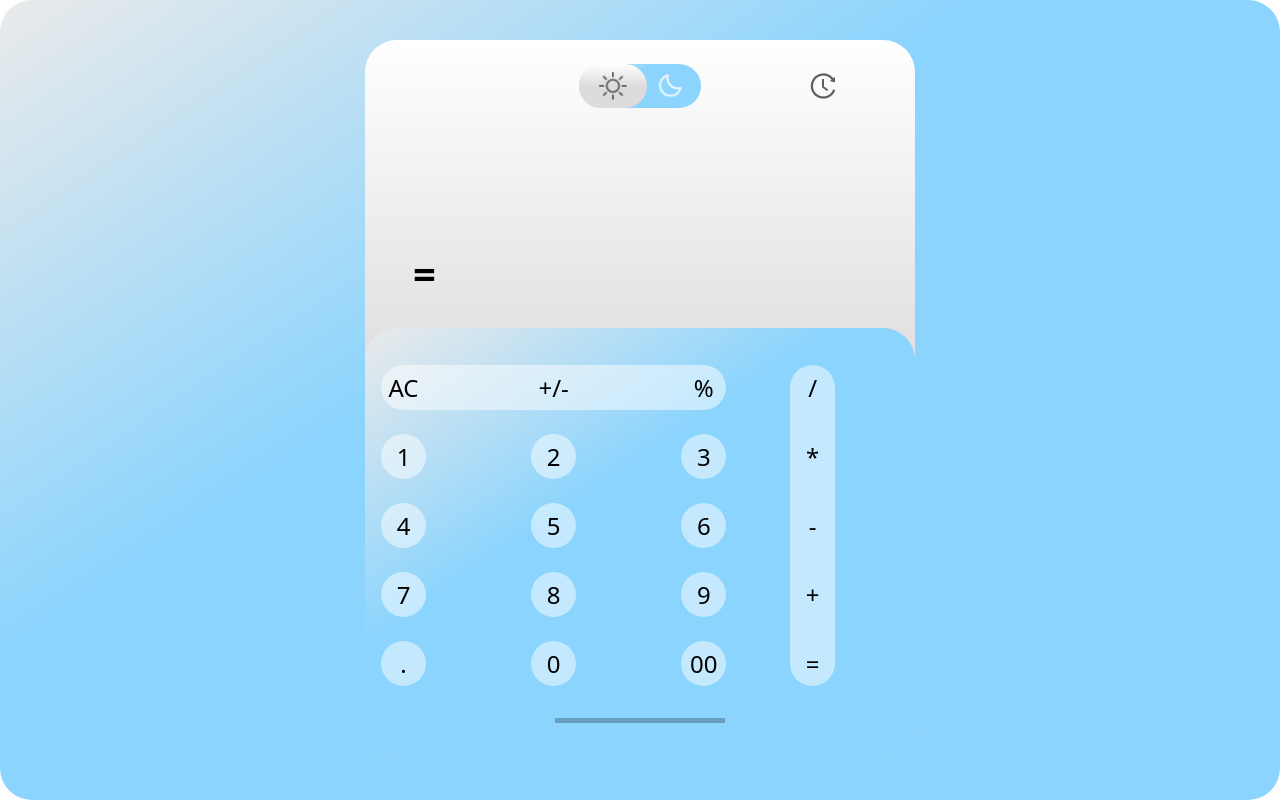
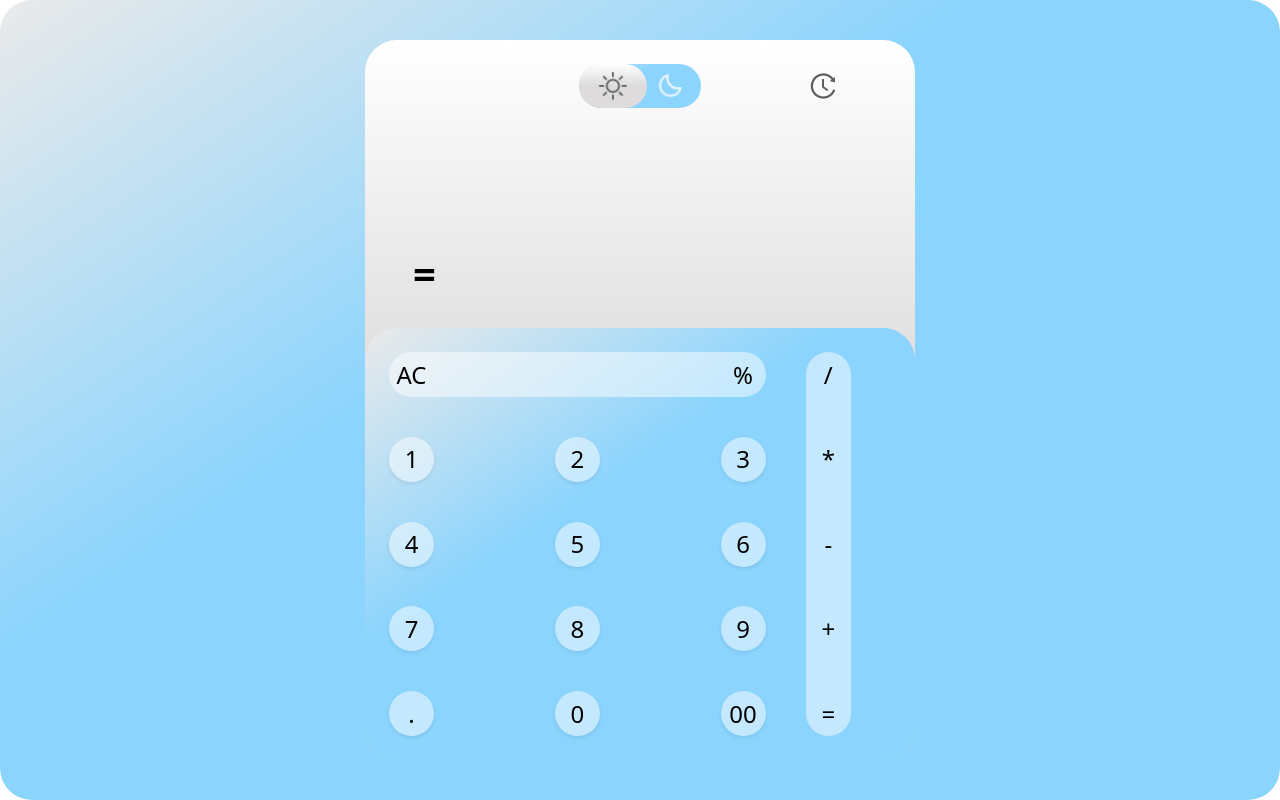
Before and after one commit to fevziatanoglu/Angular-Calculator-App, an Angular app: page / in a window 1280 px wide. Built offline with nearby package versions, Linux system fonts and the light colour scheme.

Commit message:
Grid Update

```diff
--- a/src/app/app.component.html
+++ b/src/app/app.component.html
@@ -36,7 +36,7 @@
 
       <div class="d-flex flex-column px-5">
         <div class="d-flex flex-column">
-             <div class=" text-end fs-2 text-secondary " *ngFor="let last of history">{{last}}</div>
+          <div class=" text-end fs-2 text-secondary " *ngFor="let last of history">{{last}}</div>
         </div>
 
         <div class="d-flex justify-content-between  fw-bolder fs-1">
@@ -52,62 +52,55 @@
     </div>
 
 
-    <div class="d-flex flex-column  buttons-container justify-content-center ">
-      <!-- buttons -->
-      <div class="d-flex flex-row p-3  ">
+    <div class="buttons-container p-4 py-4  bg-danger">
 
-        <!-- numbers div -->
-        <div class="d-flex flex-column  col-8 gap-4  ">
+      <!-- top buttons -->
+      <div class="top-buttons-grid  ">
+        <div class="d-flex justify-content-between   operators-container">
+          <div (click)="deleteAll()" class="button colorless-button">AC</div>
+          <div class="button colorless-button"></div>
+          <div (click)="changeInputByOperator($event)" class="button colorless-button">%</div>
+        </div>
+      </div>
 
-          <div class="operators-container d-flex justify-content-between rounded-5">
-            <button (click)="deleteAll()" class="colorless-button button round-button btn ">AC</button>
-            <button class="colorless-button button round-button btn ">+/-</button>
-            <button (click)="changeInputByOperator($event)" class="colorless-button button round-button btn ">%</button>
-          </div>
+      <!-- right buttons -->
+      <div class="b2 right-buttons-grid d-flex flex-column  align-items-center">
 
+        <div class="h-100 d-flex flex-column justify-content-between operators-container ">
+          <div (click)="changeInputByOperator($event)" class="button colorless-button">/</div>
+          <div (click)="changeInputByOperator($event)" class="button colorless-button">*</div>
+          <div (click)="changeInputByOperator($event)" class="button colorless-button">-</div>
+          <div (click)="changeInputByOperator($event)" class="button colorless-button">+</div>
+          <div (click)="equalButton()" class="button colorless-button">=</div>
+        </div>
+      </div>
 
-          <div class="d-flex justify-content-between">
-            <button (click)="changeInput($event)" class="button round-button btn ">1</button>
-            <button (click)="changeInput($event)" class="button round-button btn ">2</button>
-            <button (click)="changeInput($event)" class="button round-button btn ">3</button>
-          </div>
-          <div class="d-flex justify-content-between">
-            <button (click)="changeInput($event)" class="button round-button btn ">4</button>
-            <button (click)="changeInput($event)" class="button round-button btn ">5</button>
-            <button (click)="changeInput($event)" class="button round-button btn ">6</button>
-          </div>
-          <div class="d-flex justify-content-between">
-            <button (click)="changeInput($event)" class="button round-button btn ">7</button>
-            <button (click)="changeInput($event)" class="button round-button btn ">8</button>
-            <button (click)="changeInput($event)" class="button round-button btn ">9</button>
-          </div>
-          <div class="d-flex justify-content-between">
-            <button (click)="changeInputByOperator($event)" class="button round-button btn ">.</button>
-            <button (click)="changeInput($event)" class="button round-button btn ">0</button>
-            <button (click)="changeInput($event)" class="button round-button btn ">00</button>
-          </div>
+      <!-- middle buttons -->
+      <div class="b3 d-flex justify-content-around justify-content-lg-between">
 
+        <div class="d-flex flex-column justify-content-between">
+          <div (click)="changeInput($event)" class="button round-button shadow-sm">1</div>
+          <div (click)="changeInput($event)" class="button round-button shadow-sm">4</div>
+          <div (click)="changeInput($event)" class="button round-button shadow-sm">7</div>
+          <div (click)="changeInput($event)" class="button round-button shadow-sm">.</div>
         </div>
 
-        <!-- operators div -->
-        <div class=" d-flex flex-column  col-4  gap-4  align-items-center  ">
-          <div class="d-flex flex-column gap-4 rounded-5 operators-container">
-            <button (click)="changeInputByOperator($event)" class="button colorless-button round-button btn ">/</button>
-            <button (click)="changeInputByOperator($event)" class="button colorless-button round-button btn ">*</button>
-            <button (click)="changeInputByOperator($event)" class="button colorless-button round-button btn ">-</button>
-            <button (click)="changeInputByOperator($event)" class="button colorless-button round-button btn ">+</button>
-            <button (click)="equalButton()" class="button colorless-button round-button btn ">=</button>
-          </div>
+        <div class="d-flex flex-column justify-content-between">
+          <div (click)="changeInput($event)" class="button round-button shadow-sm">2</div>
+          <div (click)="changeInput($event)" class="button round-button shadow-sm">5</div>
+          <div (click)="changeInput($event)" class="button round-button shadow-sm">8</div>
+          <div (click)="changeInput($event)" class="button round-button shadow-sm">0</div>
+        </div>
 
+        <div class="d-flex flex-column justify-content-between">
+          <div (click)="changeInput($event)" class="button round-button shadow-sm">3</div>
+          <div (click)="changeInput($event)" class="button round-button shadow-sm">6</div>
+          <div (click)="changeInput($event)" class="button round-button shadow-sm">9</div>
+          <div (click)="changeInput($event)" class="button round-button shadow-sm">00</div>
         </div>
 
 
       </div>
-
-      <div class="d-flex justify-content-center">
-        <hr>
-      </div>
-
 
     </div>
 
--- a/src/app/app.component.scss
+++ b/src/app/app.component.scss
@@ -1,5 +1,3 @@
-
-
 .main-container {
     height: 100vh;
     border-radius: 2rem;
@@ -25,7 +23,28 @@
     height: 60%;
     background: var(--secondary-bg);
     border-radius: 2rem 2rem 2rem 2rem;
+
+    display: grid;
+    grid-template-areas:
+        "top-buttons-grid top-buttons-grid top-buttons-grid right-buttons-grid"
+        "b3 b3 b3 right-buttons-grid"
+        "b3 b3 b3 right-buttons-grid"
+        "b3 b3 b3 right-buttons-grid";
 }
+
+.top-buttons-grid {
+    grid-area: top-buttons-grid;
+}
+
+.right-buttons-grid {
+    grid-area: right-buttons-grid;
+}
+
+
+.b3 {
+    grid-area: b3;
+}
+
 
 .button {
     background-color: var(--transparent-bg);
@@ -41,18 +60,24 @@
     display: flex;
     justify-content: center;
     align-items: center;
+
+}
+
+.button:hover{
+    cursor: pointer;
 }
 
 .round-button {
     border-radius: 2rem;
 }
 
-.colorless-button{
+.colorless-button {
     background-color: transparent;
 }
 
-.operators-container{
+.operators-container {
     background-color: var(--transparent-bg);
+    border-radius: 3rem;
 }
 
 hr {
@@ -60,12 +85,12 @@ hr {
     width: 170px;
 }
 
-img{
+img {
     filter: var(--img-filter)
 }
 
 
-.toggle-button{
+.toggle-button {
     background: var(--secondary-bg);
     height: 44px;
     width: 122px;
@@ -74,7 +99,7 @@ img{
 
 }
 
-.toggle-dot{
+.toggle-dot {
     z-index: 1;
     transition: .5s;
     position: absolute;
@@ -84,7 +109,7 @@ img{
     width: 68px;
 }
 
-.toggle-icon{
+.toggle-icon {
     transition: .5s;
     border-radius: 2rem;
     position: absolute;
@@ -94,11 +119,11 @@ img{
 
 }
 
-.toggle-icon-active{
+.toggle-icon-active {
     transform: translateX(10%);
 }
 
-.toggle-dot-active{
+.toggle-dot-active {
     transform: translateX(80%);
 }
 
@@ -106,9 +131,10 @@ img{
 @media (max-width: 500px) {
 
 
-    .button{
+    .button {
         height: 65px;
         width: 65px;
+        font-weight: 700;
     }
 
     .calculator-container {
```
